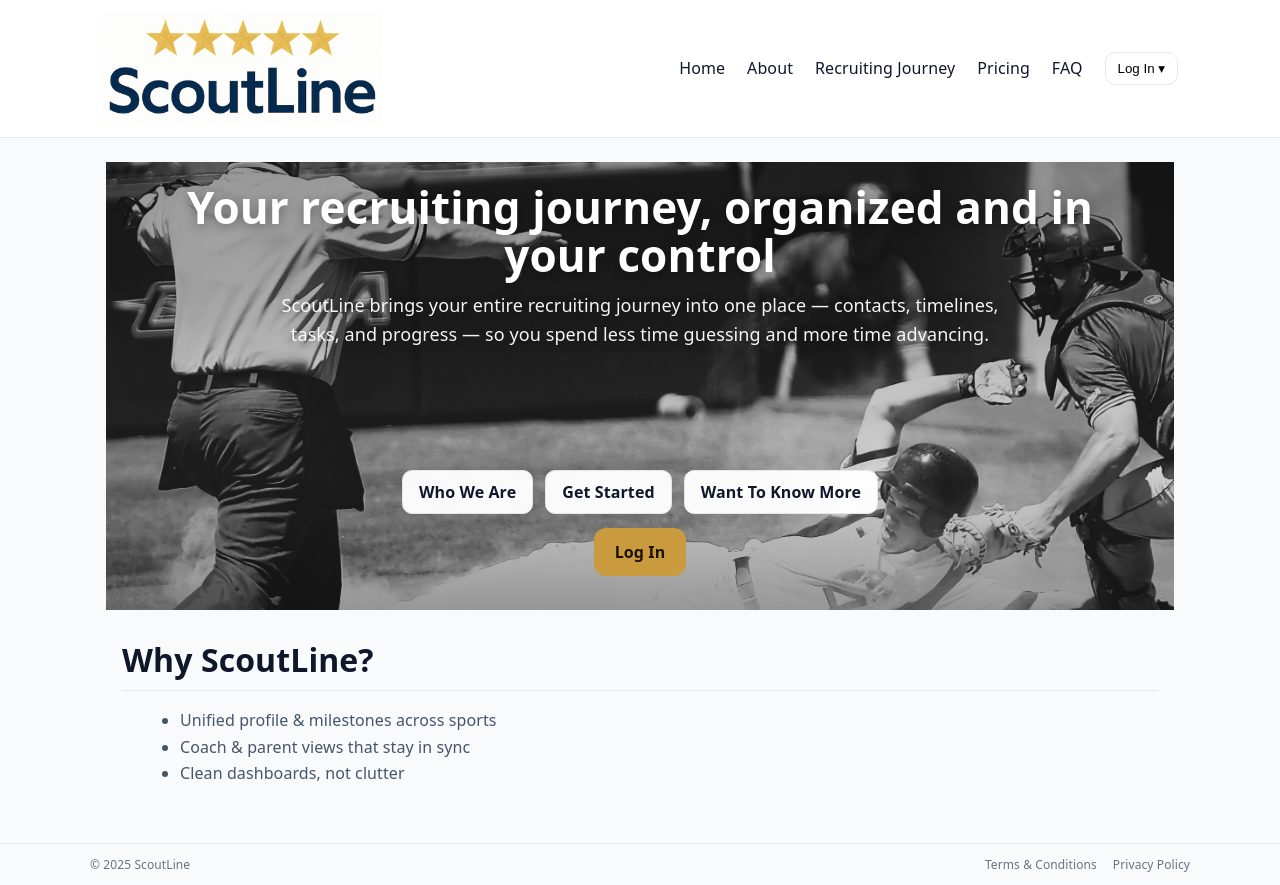
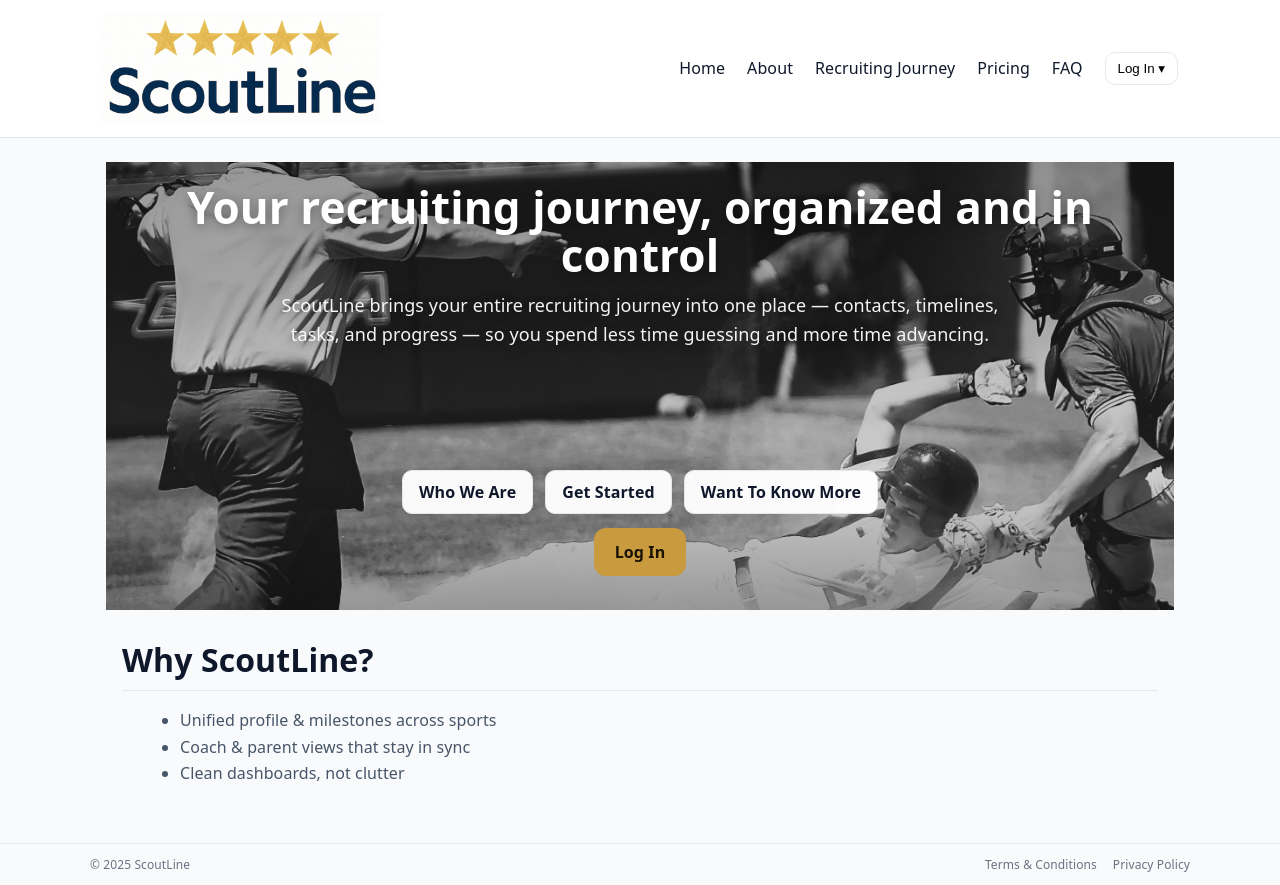
Before and after one commit to mattblittle-create/scoutline-beta, a Next.js app: page /recruiting-journey in a window 1280 px wide. Built offline with nearby package versions, Linux system fonts and the light colour scheme.

Commit message:
Update RecruitingJourneyHero.tsx

```diff
--- a/app/components/RecruitingJourneyHero.tsx
+++ b/app/components/RecruitingJourneyHero.tsx
@@ -116,7 +116,7 @@ export default function RecruitingJourneyHero() {
               fontSize: "clamp(24px, 4.2vw, 44px)",
             }}
           >
-            Your recruiting journey, organized and in your control
+            Your recruiting journey, organized and in control
           </h1>
 
           <p
```
